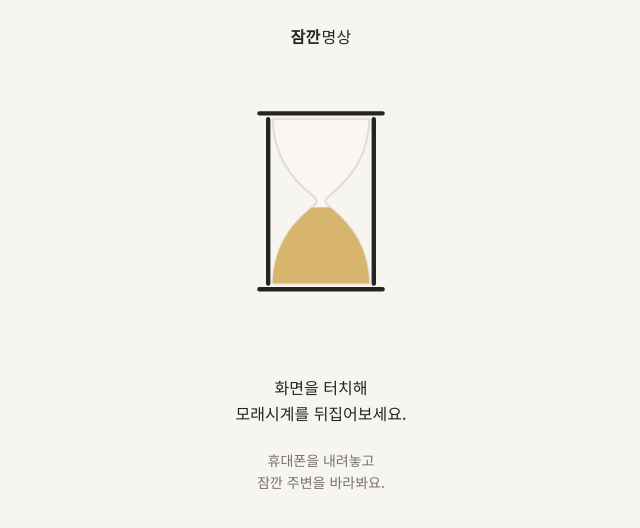
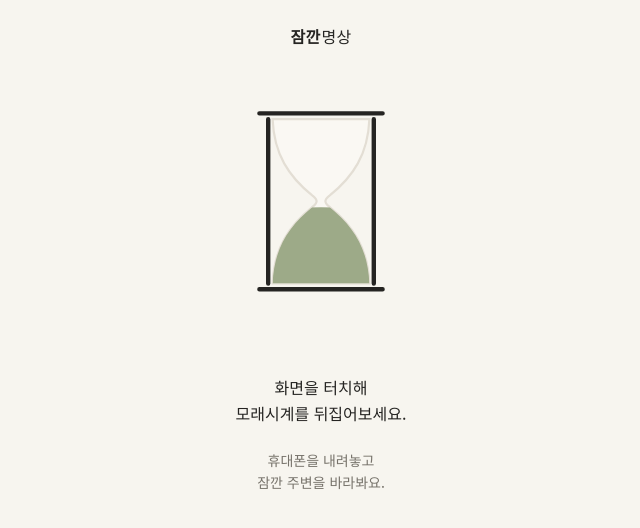
Before and after one commit to wellnesspotato/jamkkan, a React (Vite) app: page / in a window 1280 px wide. Shown: the top 528 px of the page, without its empty margins (319-959 px from the left). Built offline with nearby package versions, Linux system fonts and the light colour scheme.

Commit message:
Polish hourglass and session theme

```diff
--- a/src/App.tsx
+++ b/src/App.tsx
@@ -17,17 +17,26 @@ const initialSession: PauseSession = {
   themeId: '',
 }
 
+function getRandomTheme(excludedThemeId?: string) {
+  const themes =
+    excludedThemeId === undefined
+      ? PAUSE_THEMES
+      : PAUSE_THEMES.filter(({ id }) => id !== excludedThemeId)
+
+  return themes[Math.floor(Math.random() * themes.length)]
+}
+
 function App() {
   const [phase, setPhase] = useState<PausePhase>('landing')
   const [session, setSession] = useState<PauseSession>(initialSession)
+  const [currentTheme, setCurrentTheme] = useState(() => getRandomTheme())
   const [minimumDurationMinutes] = useState(() =>
     getMinimumDurationMinutes(window.location.search),
   )
-  const minimumDurationMs = minimumDurationMinutes * 60_000
+  const minimumDurationMs = Math.round(minimumDurationMinutes * 60_000)
 
   const handleStart = () => {
     const startedAt = Date.now()
-    const theme = PAUSE_THEMES[Math.floor(Math.random() * PAUSE_THEMES.length)]
 
     setSession({
       startedAt,
@@ -36,11 +45,8 @@ function App() {
       keyword: '',
       note: '',
       place: '',
-      themeId: theme.id,
+      themeId: currentTheme.id,
     })
-  }
-
-  const handleFlipComplete = () => {
     setPhase('pausing')
   }
 
@@ -62,6 +68,7 @@ function App() {
 
   const handleRestart = () => {
     setSession(initialSession)
+    setCurrentTheme((theme) => getRandomTheme(theme.id))
     setPhase('landing')
   }
 
@@ -120,10 +127,9 @@ function App() {
 
   return (
     <LandingScreen
-      sandColor={PAUSE_THEMES[0].sand}
+      sandColor={currentTheme.sand}
       minimumDurationMinutes={minimumDurationMinutes}
       onStart={handleStart}
-      onFlipComplete={handleFlipComplete}
     />
   )
 }
--- a/src/components/Hourglass.tsx
+++ b/src/components/Hourglass.tsx
@@ -1,4 +1,8 @@
 import { useId } from 'react'
+
+const STREAM_FADE_START_UPPER_SAND_HEIGHT = 1.5
+const UPPER_SAND_END_REMAINING = 0.015
+const UPPER_SAND_END_EPSILON = 0.000_001
 
 type HourglassProps = {
   progress: number
@@ -11,13 +15,31 @@ function Hourglass({ progress, color }: HourglassProps) {
   const sandHeight = 52
   const upperSandBottomY = 80
   const lowerSandBottomY = 136
-  const upperSandHeight = sandHeight * (1 - normalizedProgress)
+  const remainingProgress = Math.max(0, 1 - normalizedProgress)
+  const upperSandEndHeight = sandHeight * UPPER_SAND_END_REMAINING
+  const upperSandHeight =
+    remainingProgress <= UPPER_SAND_END_REMAINING + UPPER_SAND_END_EPSILON
+      ? 0
+      : sandHeight * remainingProgress
   const upperSandY = upperSandBottomY - upperSandHeight
+  const upperSandCurveY = Math.min(upperSandY + 2, upperSandBottomY)
   const lowerSandHeight = sandHeight * normalizedProgress
   const lowerSandY = lowerSandBottomY - lowerSandHeight
   const lowerMoundHeight = Math.min(3, lowerSandHeight / 2)
   const lowerSandSurfaceY = lowerSandY - lowerMoundHeight
-  const isFlowing = normalizedProgress > 0 && normalizedProgress < 1
+  const streamEndY = lowerSandY + 0.75
+  const streamOpacity = Math.min(
+    1,
+    Math.max(
+      0,
+      (upperSandHeight - upperSandEndHeight) /
+        (STREAM_FADE_START_UPPER_SAND_HEIGHT -
+          upperSandEndHeight),
+    ),
+  )
+  const isFlowing =
+    normalizedProgress > 0 &&
+    upperSandHeight > 0
   const glassPath =
     'M27 24h66c-1 24-11 39-27 52-4 3-4 5 0 8 16 13 26 28 27 52H27c1-24 11-39 27-52 4-3 4-5 0-8-16-13-26-28-27-52Z'
 
@@ -40,7 +62,7 @@ function Hourglass({ progress, color }: HourglassProps) {
         {upperSandHeight > 0 && (
           <path
             className="hourglass-sand"
-            d={`M24 ${upperSandY} Q60 ${upperSandY + 2} 96 ${upperSandY} V82 H24 Z`}
+            d={`M24 ${upperSandY} Q60 ${upperSandCurveY} 96 ${upperSandY} V${upperSandBottomY} H24 Z`}
           />
         )}
         {lowerSandHeight > 0 && (
@@ -55,10 +77,11 @@ function Hourglass({ progress, color }: HourglassProps) {
         <line
           className="hourglass-stream"
           x1="60"
-          y1="79"
+          y1={upperSandBottomY}
           x2="60"
-          y2={lowerSandSurfaceY + 1}
+          y2={streamEndY}
           stroke={color}
+          opacity={streamOpacity}
         />
       )}
 
--- a/src/constants/copy.ts
+++ b/src/constants/copy.ts
@@ -8,7 +8,8 @@ export const COPY = {
   },
   pause: {
     initialLines: ['휴대폰을 내려놓고', '잠깐 주변을 바라봐요.'],
-    milestoneTitle: (duration: string) => `${duration}이 지났어요.`,
+    milestoneTitle: (duration: string) =>
+      `${duration}${duration.endsWith('초') ? '가' : '이'} 지났어요.`,
     milestoneBodyLines: ['더 머물고 싶다면', '그대로 있어도 괜찮아요.'],
     milestoneActionLines: ['돌아오고 싶을 때', '화면을 눌러주세요.'],
   },
--- a/src/constants/pause.ts
+++ b/src/constants/pause.ts
@@ -1,16 +1,20 @@
 import { COPY } from './copy'
 
 export const DEFAULT_MINIMUM_DURATION_MINUTES = 1
+export const MINIMUM_DURATION_MINUTES = 0.05
 export const MAXIMUM_DURATION_MINUTES = 180
 
 export function getMinimumDurationMinutes(search: string) {
   const raw = new URLSearchParams(search).get('session')
-  const minutes = raw !== null && /^\d+$/.test(raw) ? Number(raw) : null
+  const minutes =
+    raw !== null && /^(?:\d+(?:\.\d+)?|\.\d+)$/.test(raw)
+      ? Number(raw)
+      : null
 
   if (
     minutes !== null &&
-    Number.isSafeInteger(minutes) &&
-    minutes >= DEFAULT_MINIMUM_DURATION_MINUTES &&
+    Number.isFinite(minutes) &&
+    minutes >= MINIMUM_DURATION_MINUTES &&
     minutes <= MAXIMUM_DURATION_MINUTES
   ) {
     return minutes
@@ -20,14 +24,23 @@ export function getMinimumDurationMinutes(search: string) {
 }
 
 export function formatDurationMinutes(minutes: number) {
-  const hours = Math.floor(minutes / 60)
-  const remainingMinutes = minutes % 60
+  const totalSeconds = Math.max(0, Math.round(minutes * 60))
+  const hours = Math.floor(totalSeconds / 3_600)
+  const remainingMinutes = Math.floor((totalSeconds % 3_600) / 60)
+  const seconds = totalSeconds % 60
+  const parts: string[] = []
 
-  if (hours === 0) {
-    return COPY.time.minutes(minutes)
+  if (hours > 0) {
+    parts.push(COPY.time.hours(hours))
   }
 
-  return remainingMinutes === 0
-    ? COPY.time.hours(hours)
-    : `${COPY.time.hours(hours)} ${COPY.time.minutes(remainingMinutes)}`
+  if (remainingMinutes > 0) {
+    parts.push(COPY.time.minutes(remainingMinutes))
+  }
+
+  if (seconds > 0 || parts.length === 0) {
+    parts.push(COPY.time.seconds(seconds))
+  }
+
+  return parts.join(' ')
 }
--- a/src/index.css
+++ b/src/index.css
@@ -192,15 +192,6 @@ button:focus-visible {
   height: auto;
 }
 
-.hourglass-flip-layer {
-  display: block;
-  transform: rotate(0deg);
-  transform-origin: center center;
-  will-change: transform;
-  -webkit-backface-visibility: hidden;
-  backface-visibility: hidden;
-}
-
 .hourglass-glass {
   fill: color-mix(in srgb, var(--color-surface) 45%, transparent);
   stroke: var(--color-divider);
@@ -253,12 +244,6 @@ button:focus-visible {
 
 .pause-intro {
   color: var(--color-text-secondary);
-  opacity: 1;
-  transition: opacity 500ms ease;
-}
-
-.pause-intro--fading {
-  opacity: 0;
 }
 
 .pause-open-message span {
@@ -375,12 +360,13 @@ textarea {
 
 .reflection-place-input {
   height: 48px;
-  padding: 0 var(--space-4);
-  border: 1px solid var(--color-divider);
+  padding: 0;
+  border: 1px solid transparent;
   border-radius: var(--radius-12);
   font-size: var(--font-size-body);
   font-weight: var(--font-weight-regular);
   line-height: var(--line-height-body);
+  background: transparent;
   box-shadow: none;
   -webkit-appearance: none;
   appearance: none;
@@ -576,10 +562,3 @@ textarea::placeholder {
   text-decoration: underline;
   text-underline-offset: 3px;
 }
-
-@media (prefers-reduced-motion: reduce) {
-  .pause-intro {
-    transition: none;
-  }
-
-}
--- a/src/screens/LandingScreen.tsx
+++ b/src/screens/LandingScreen.tsx
@@ -1,111 +1,29 @@
 import BrandLogo from '../components/BrandLogo'
-import { useEffect, useRef, useState } from 'react'
+import { useRef } from 'react'
 import Hourglass from '../components/Hourglass'
 import { COPY } from '../constants/copy'
 import { formatDurationMinutes } from '../constants/pause'
-
-const FLIP_DURATION_MS = 520
-const FLIP_FALLBACK_MS = 650
 
 type LandingScreenProps = {
   sandColor: string
   minimumDurationMinutes: number
   onStart: () => void
-  onFlipComplete: () => void
 }
 
 function LandingScreen({
   sandColor,
   minimumDurationMinutes,
   onStart,
-  onFlipComplete,
 }: LandingScreenProps) {
-  const [isStarting, setIsStarting] = useState(false)
-  const hourglassRef = useRef<HTMLDivElement>(null)
-  const isStartingRef = useRef(false)
-  const hasCompletedFlipRef = useRef(false)
-  const isUnmountingRef = useRef(false)
-  const flipAnimationRef = useRef<Animation | null>(null)
-  const flipTimeoutRef = useRef<ReturnType<typeof setTimeout> | null>(null)
+  const hasStartedRef = useRef(false)
 
-  const completeFlip = () => {
-    if (hasCompletedFlipRef.current) {
+  const handleStart = () => {
+    if (hasStartedRef.current) {
       return
     }
 
-    hasCompletedFlipRef.current = true
-
-    if (flipTimeoutRef.current !== null) {
-      window.clearTimeout(flipTimeoutRef.current)
-      flipTimeoutRef.current = null
-    }
-
-    onFlipComplete()
-  }
-
-  useEffect(() => {
-    return () => {
-      isUnmountingRef.current = true
-
-      if (flipTimeoutRef.current !== null) {
-        window.clearTimeout(flipTimeoutRef.current)
-      }
-
-      flipAnimationRef.current?.cancel()
-    }
-  }, [])
-
-  const handleStart = () => {
-    if (isStartingRef.current) {
-      return
-    }
-
-    isStartingRef.current = true
-    setIsStarting(true)
+    hasStartedRef.current = true
     onStart()
-
-    if (window.matchMedia('(prefers-reduced-motion: reduce)').matches) {
-      completeFlip()
-      return
-    }
-
-    const hourglassElement = hourglassRef.current
-
-    if (
-      hourglassElement === null ||
-      typeof hourglassElement.animate !== 'function'
-    ) {
-      completeFlip()
-      return
-    }
-
-    try {
-      const animation = hourglassElement.animate(
-        [
-          { transform: 'rotate(0deg)' },
-          { transform: 'rotate(180deg)' },
-        ],
-        {
-          duration: FLIP_DURATION_MS,
-          easing: 'ease-in-out',
-          fill: 'forwards',
-        },
-      )
-
-      flipAnimationRef.current = animation
-      flipTimeoutRef.current = window.setTimeout(
-        completeFlip,
-        FLIP_FALLBACK_MS,
-      )
-
-      void animation.finished.then(completeFlip).catch(() => {
-        if (!isUnmountingRef.current) {
-          completeFlip()
-        }
-      })
-    } catch {
-      completeFlip()
-    }
   }
 
   return (
@@ -120,11 +38,8 @@ function LandingScreen({
             type="button"
             aria-label={COPY.landing.startAriaLabel}
             onClick={handleStart}
-            disabled={isStarting}
           >
-            <div ref={hourglassRef} className="hourglass-flip-layer">
-              <Hourglass progress={1} color={sandColor} />
-            </div>
+            <Hourglass progress={1} color={sandColor} />
           </button>
         </div>
         <div className="message-stage landing-message">
```
Also changed, not shown: src/screens/PauseScreen.tsx (+3 -24 lines).
